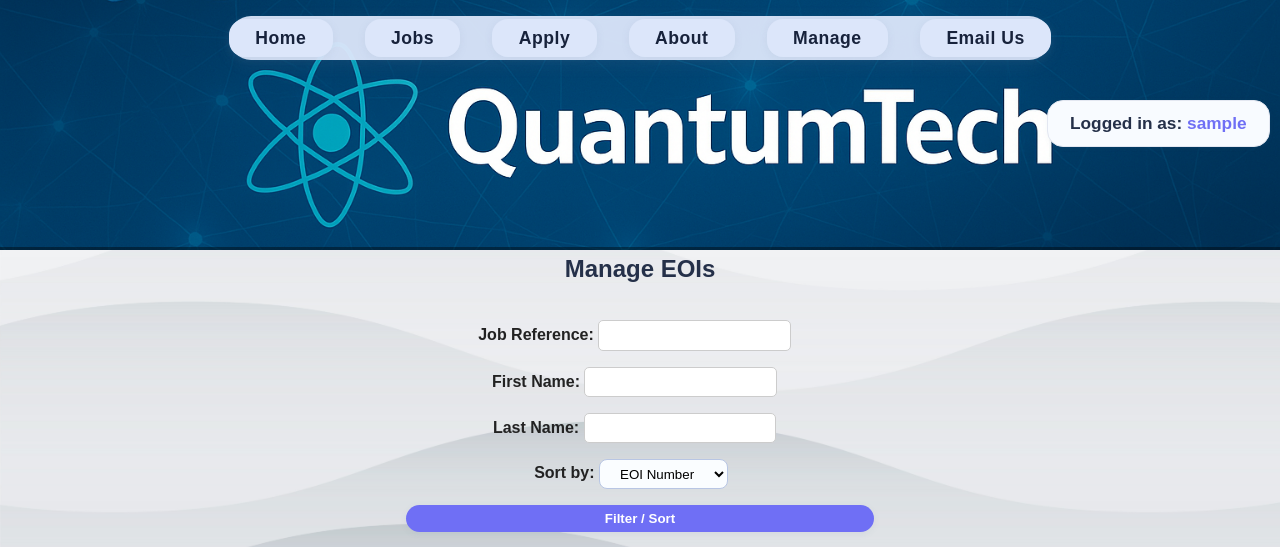
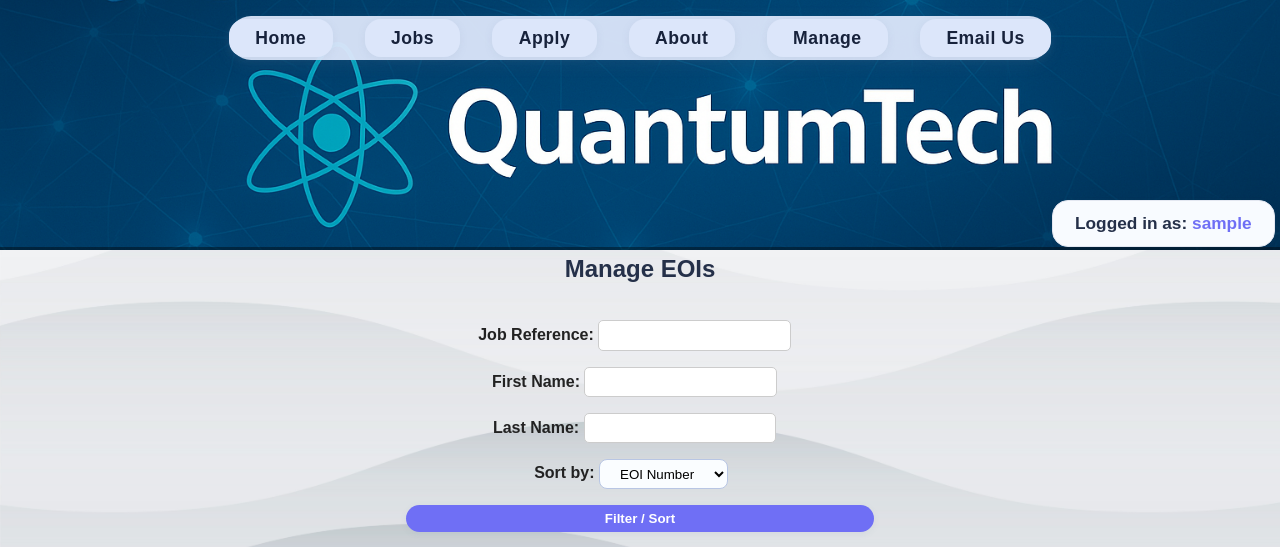
Before and after one commit to 105716506/Project1, a PHP site: page /manage.php in a window 1280 px wide. Shown: the top 547 px of the page. Run offline with PHP 8.4, Linux system fonts and the light colour scheme; the visitor is signed in with stand-in values (Sample User, id 1); data comes from the database, SQL or seed files in the repository; data that the repository does not hold is empty.

Commit message:
Adjusting the position of the Logged person name

```diff
--- a/Styles/Styles.css
+++ b/Styles/Styles.css
@@ -513,8 +513,8 @@ main h1, main h2 {
 
 .manager-username {
     position: absolute;
-    top: 100px;           /* Adjust as needed */
-    right: 10px;         /* Adjust as needed */
+    top: 200px;           /* Adjust as needed */
+    right: 05px;         /* Adjust as needed */
     font-size: 1.08em;
     color: #253049;
     background: #f8fbff;
```
